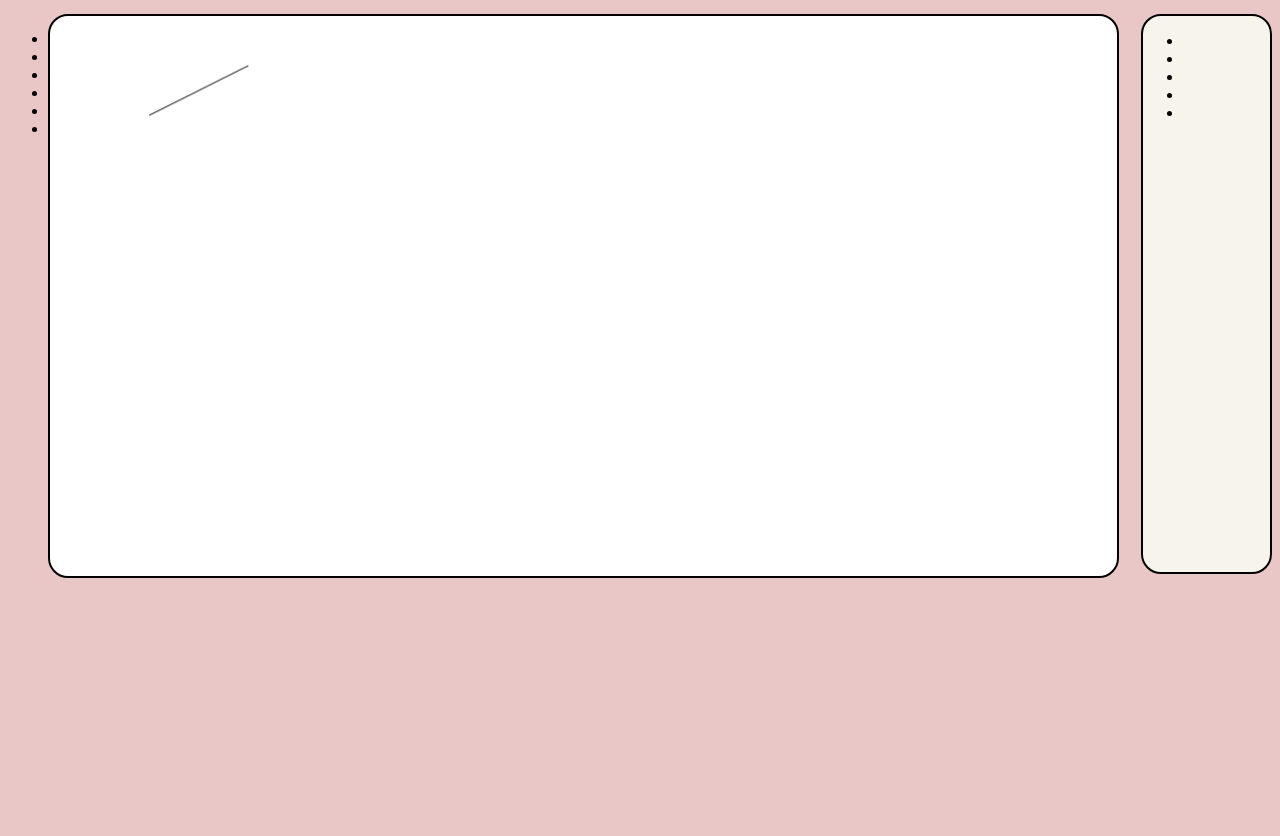
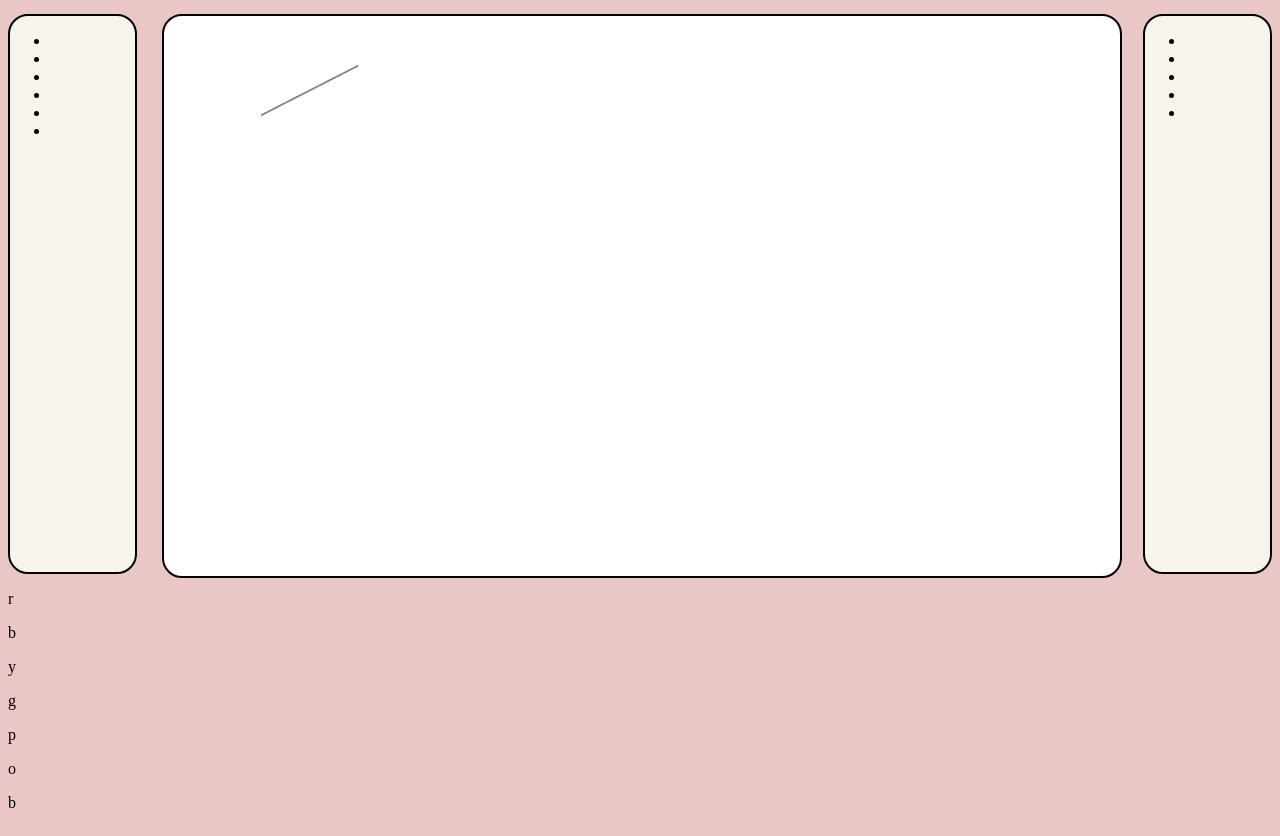
Before and after one commit to crocchamp/Drawing, a plain HTML site: page index.html in a window 1280 px wide. Shown: the part 94-930 px from the top of the page. Before the commit the page ends 800 px from the top, so only its background shows below. Drawn offline with Linux system fonts and the light colour scheme.

Commit message:
add Palette and placeholder colors

```diff
--- a/index.html
+++ b/index.html
@@ -28,7 +28,7 @@
 
     <div id="artHolder">
 
-        <div id="colorHolder">
+        <div id="Instructions">
             <ul>
                 <li></li>
                 <li></li>
@@ -54,5 +54,14 @@
         </div>
     </div>
 
+    <footer id="palette">
+        <p>r</p>
+        <p>b</p>
+        <p>y</p>
+        <p>g</p>
+        <p>p</p>
+        <p>o</p>
+        <p>b</p>
+    </footer>
 </body>
 </html>
```
